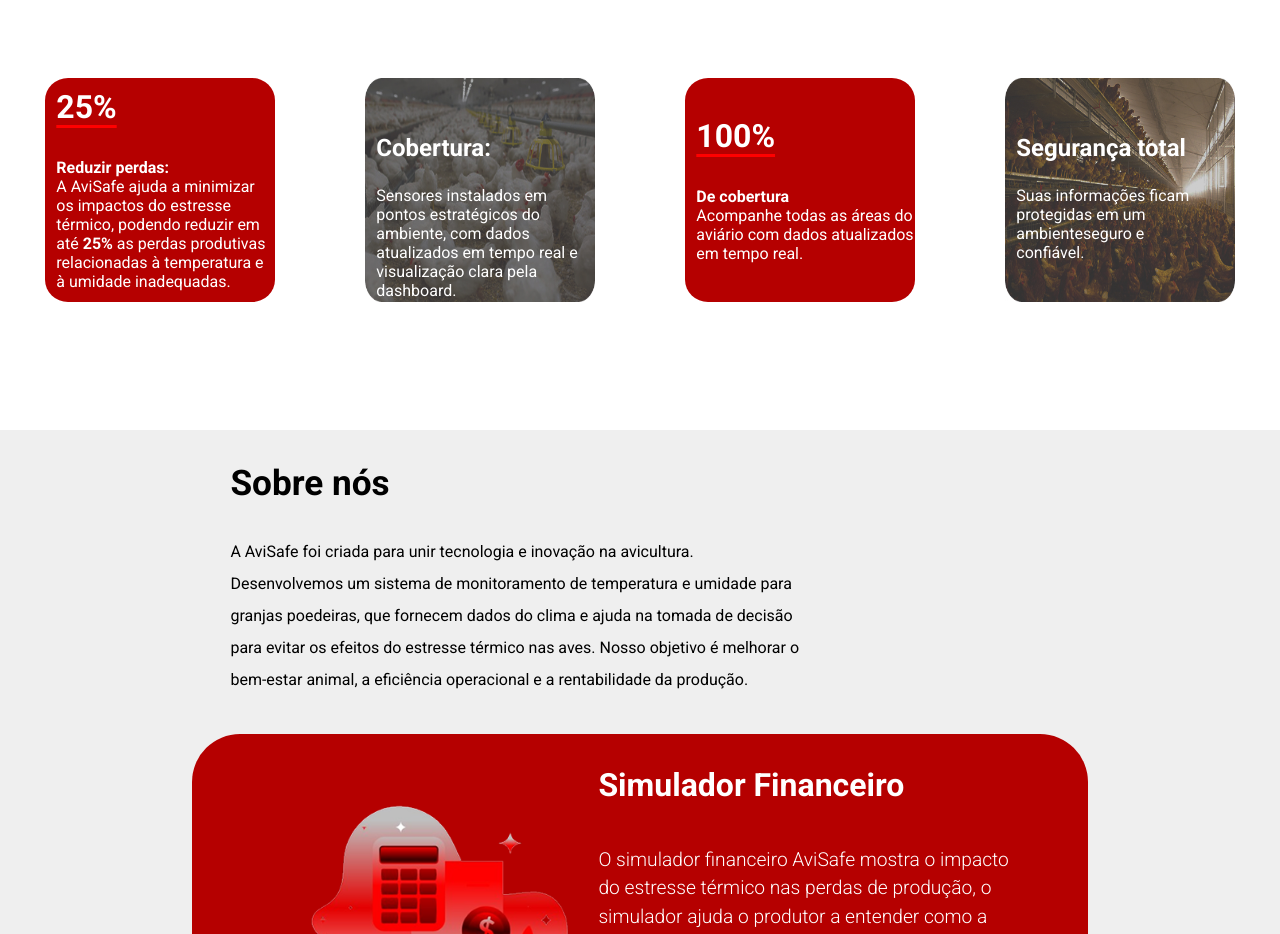
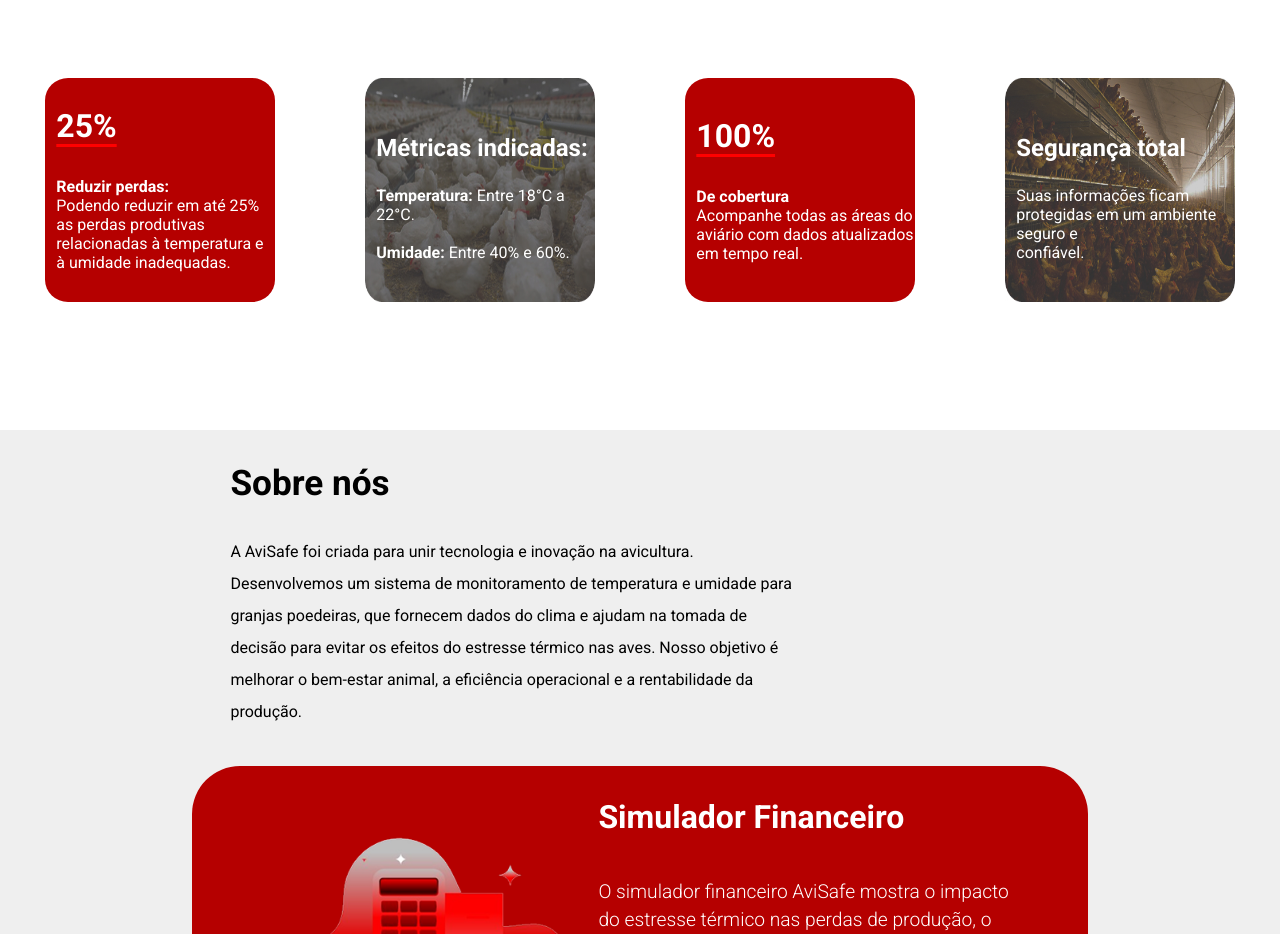
Before and after one commit to Avi-Safe/Grupo, a plain HTML site: page Site Institucional/index.html in a window 1280 px wide. Shown: the part 1780-2714 px from the top of the page. Drawn offline with Linux system fonts and the light colour scheme.

Commit message:
Atualizando textos

```diff
--- a/Site Institucional/index.html
+++ b/Site Institucional/index.html
@@ -74,18 +74,17 @@
                         <h4> <span class="numeroMaior"> 25% </span></h4>
                         <p class="negrito">Reduzir perdas:</p>
                         <p>
-                            A AviSafe ajuda a minimizar os impactos do estresse térmico,
-                            podendo reduzir em até <b>25%</b> as perdas produtivas relacionadas à temperatura e à umidade inadequadas.
+                            Podendo reduzir em até 25% as perdas produtivas relacionadas à temperatura e à umidade inadequadas.
                         </p>
                     </div>
                 </div>
                 <div class="caixa2 box">
                     <img id="img_suporte" src="./assets/icon/suporte.jpg">
                     <div class="elementos">
-                        <h4 class="title"> <span class="textoMaior"> Cobertura: </span></h4>
+                        <h4 class="title"> <span class="textoMaior"> Métricas indicadas: </span></h4>
                         <p>
-                            Sensores instalados em pontos estratégicos do ambiente,
-                            com dados atualizados em tempo real e visualização clara pela dashboard.
+                            <b>Temperatura:</b> Entre 18°C a 22°C. <br><br>
+                            <b>Umidade:</b> Entre 40% e 60%.
                         </p>
                     </div>
                 </div>
@@ -103,7 +102,7 @@
                     <div class="elementos">
                         <h4> <span class="textoMaior"> Segurança total </span></h4>
                         <p>
-                            Suas informações ficam protegidas em um ambienteseguro e<br>confiável.
+                            Suas informações ficam protegidas em um ambiente seguro e<br>confiável.
                         </p>
                     </div>
                 </div>
@@ -115,7 +114,7 @@
                 <p id="simulador-financeiro">
                     A AviSafe foi criada para unir tecnologia e inovação na avicultura.
                     Desenvolvemos um sistema de monitoramento de temperatura e umidade para granjas poedeiras,
-                    que fornecem dados do clima e ajuda na tomada de decisão para evitar os efeitos do estresse térmico nas aves.
+                    que fornecem dados do clima e ajudam na tomada de decisão para evitar os efeitos do estresse térmico nas aves.
                     Nosso objetivo é melhorar o bem-estar animal, a eficiência operacional e a rentabilidade da produção.
                 </p>
             </div>
```
